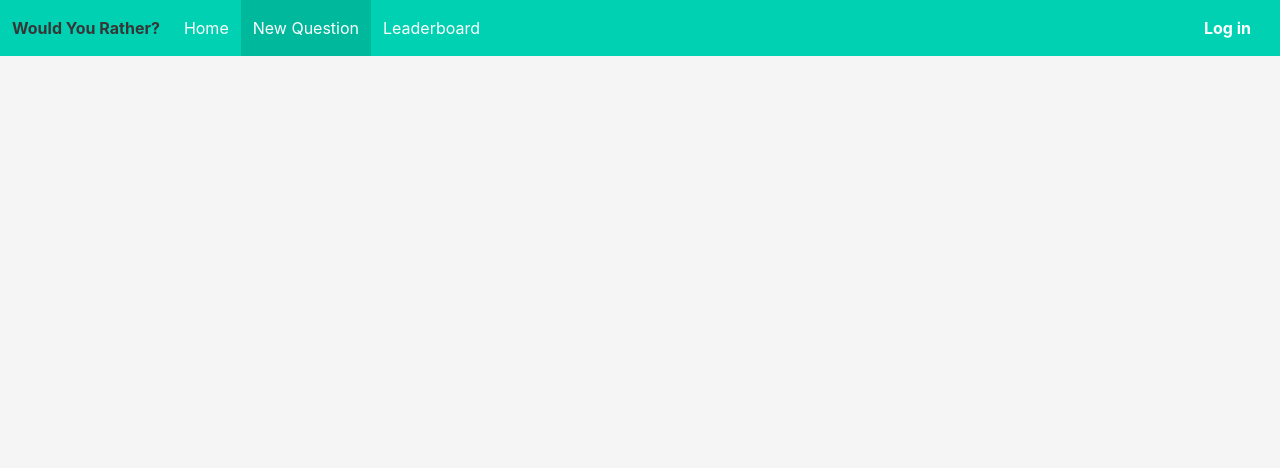
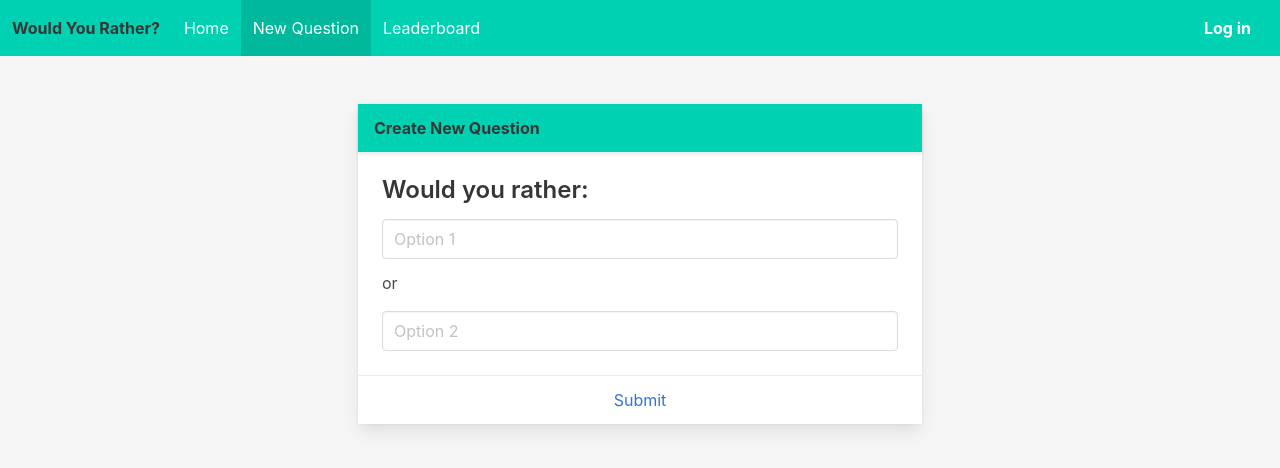
Before and after one commit to liyb-gz/reactnd-would-you-rather, a React (Create React App) app: page /add in a window 1280 px wide. Shown: the top 468 px of the page. Built offline with nearby package versions, Linux system fonts and the light colour scheme.

Commit message:
Add new question style

```diff
--- a/src/components/App.js
+++ b/src/components/App.js
@@ -3,6 +3,7 @@ import { Route } from "react-router-dom";
 
 import Nav from "./Nav";
 import Home from "./Home";
+import NewQuestion from "./NewQuestion";
 
 function App() {
   return (
@@ -13,6 +14,7 @@ function App() {
           <div class="columns is-centered">
             <div class="column is-two-thirds-tablet is-half-desktop">
               <Route path="/" exact component={Home} />
+              <Route path="/add" component={NewQuestion} />
             </div>
           </div>
         </div>
--- /dev/null
+++ b/src/components/NewQuestion.js
@@ -0,0 +1,38 @@
+import React, { Component } from "react";
+
+export class NewQuestion extends Component {
+  render() {
+    return (
+      <div className="card card-question">
+        <header className="card-header has-background-primary">
+          <p className="card-header-title">Create New Question</p>
+        </header>
+        <div className="card-content">
+          <div className="content">
+            <form>
+              <h3>Would you rather:</h3>
+              <div className="field">
+                <div className="control">
+                  <input className="input" type="text" placeholder="Option 1" />
+                </div>
+              </div>
+              <p>or</p>
+              <div className="field">
+                <div className="control">
+                  <input className="input" type="text" placeholder="Option 2" />
+                </div>
+              </div>
+            </form>
+          </div>
+        </div>
+        <footer className="card-footer">
+          <a href="#" className="card-footer-item">
+            Submit
+          </a>
+        </footer>
+      </div>
+    );
+  }
+}
+
+export default NewQuestion;
```
